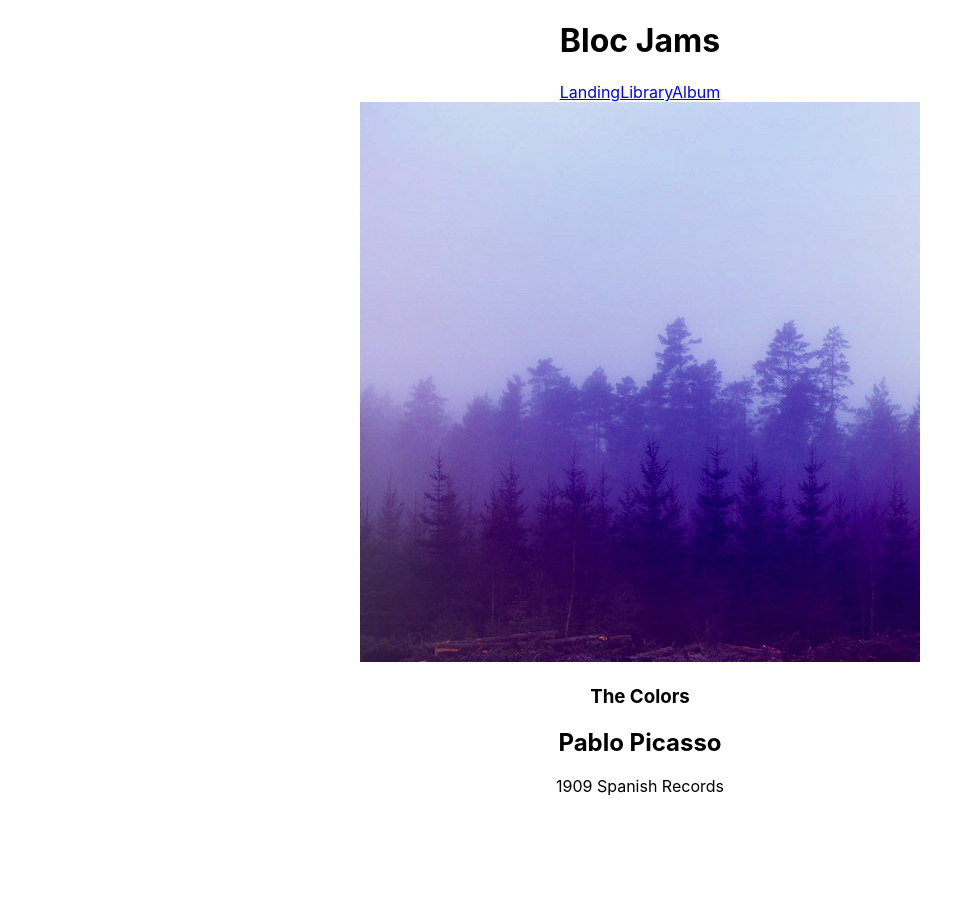
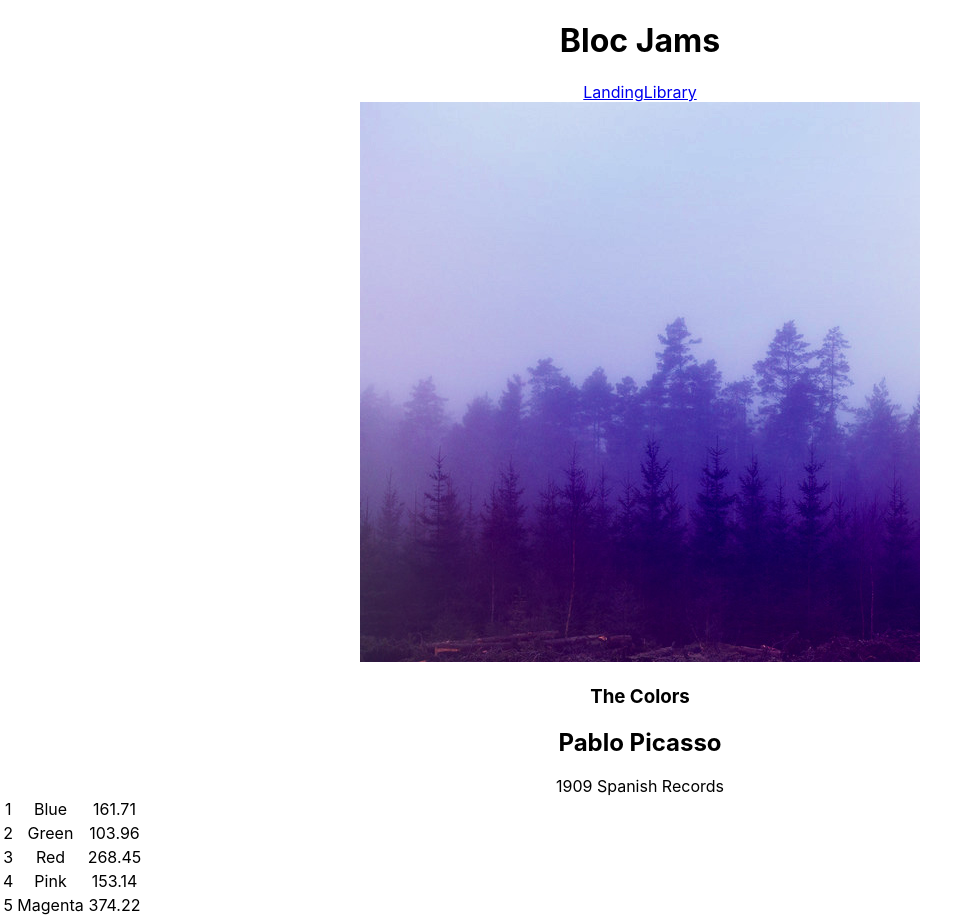
Before and after one commit to mnapier323/bloc-jams-react, a React (Create React App) app: page /album/the-colors in a window 1280 px wide. Shown: the whole page, without its empty margins (0-979 px from the left). Before the commit the page ends 800 px from the top, so only its background shows below. Built offline with nearby package versions, Linux system fonts and the light colour scheme.

Commit message:
SongList

```diff
--- a/src/App.js
+++ b/src/App.js
@@ -14,7 +14,6 @@
 	<nav>
 	<Link to='/'>Landing</Link>
 	<Link to='/library'>Library</Link>
-	<Link to='/album'>Album</Link>
 	</nav>
 	</header>
 	<main>
--- a/src/components/Album.js
+++ b/src/components/Album.js
@@ -33,6 +33,14 @@
              <col id="song-duration-column" />
            </colgroup>
            <tbody>
+		   {
+			   this.state.album.songs.map ( (song, index) =>
+			   <tr key={index}>
+			    <td>{index+1}</td>
+				<td>{song.title}</td>
+			    <td>{song.duration}</td>
+			   </tr> )
+		   }
            </tbody>
          </table>
 	    </section>
--- a/src/data/albums.js
+++ b/src/data/albums.js
@@ -18,7 +18,7 @@
     albumCover: '/assets/images/album_covers/02.jpg',
     slug: 'the-telephone',
     songs: [
-      { title: 'Blue', duration: '161.71', audioSrc: '/assets/music/blue.mp3' },
+      { title: 'Check', duration: '66.71', audioSrc: '/assets/music/blue.mp3' },
       { title: 'Green', duration: '103.96', audioSrc: '/assets/music/green.mp3' },
       { title: 'Red', duration: '268.45', audioSrc: '/assets/music/red.mp3' },
       { title: 'Pink', duration: '153.14', audioSrc: '/assets/music/pink.mp3' },
```
